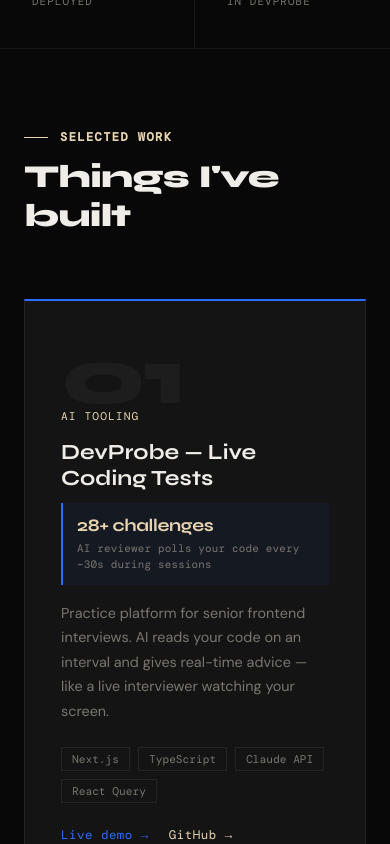
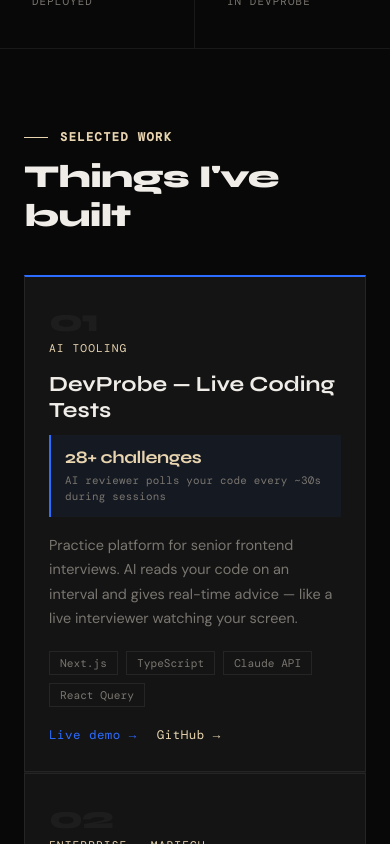
Before and after one commit to lucasfernandezdev15/portfolio, a React (Create React App) app: page / in a window 390 px wide. Shown: the part 1156-2000 px from the top of the page. Built offline with nearby package versions, Linux system fonts and the light colour scheme; a web font is replaced by a local one.

Commit message:
Fix mobile bento layout: remove empty gaps in project cards.

```diff
--- a/src/App.css
+++ b/src/App.css
@@ -452,7 +452,23 @@
   border-top: 1px solid var(--border);
 }
 
-/* ── RESPONSIVE ── */
+/* ── TABLET: bento simplificado (evita huecos del grid 3 col) ── */
+@media (max-width: 1024px) {
+  .projects-bento {
+    grid-template-columns: 1fr;
+    grid-template-rows: none;
+    grid-auto-rows: auto;
+  }
+  .bento-featured,
+  .bento-item-3 {
+    grid-column: auto;
+    grid-row: auto;
+  }
+  .bento-item-0 .tilt-card { min-height: unset; }
+  .bento-featured .proj-index { font-size: 3rem; }
+}
+
+/* ── MOBILE ── */
 @media (max-width: 768px) {
   .nav { padding: 20px 24px; }
   .nav-links { gap: 20px; }
@@ -466,9 +482,16 @@
   .stat-cell:nth-child(2) { border-right: none; }
   .stat-cell { border-bottom: 1px solid var(--border); }
   .stat-cell:nth-child(3), .stat-cell:nth-child(4) { border-bottom: none; }
-  .projects-bento { grid-template-columns: 1fr; }
-  .bento-featured { grid-column: span 1; grid-row: span 1; }
-  .bento-item-3 { grid-column: span 1; }
+  .section-title,
+  .scramble-title { margin-bottom: 40px; }
+  .projects-bento > * { min-height: 0; }
+  .tilt-card { padding: 28px 24px; }
+  .bento-item-0 .tilt-card,
+  .tilt-card-featured { min-height: unset; height: auto; }
+  .proj-index { font-size: 2rem; margin-bottom: 4px; }
+  .bento-featured .proj-index { font-size: 2rem; }
+  .proj-desc { margin-bottom: 20px; }
+  .proj-tech { margin-bottom: 20px; }
   .skills-layout, .about-layout { grid-template-columns: 1fr; gap: 40px; }
   .about-avatar-wrap { max-width: 200px; }
   .projects-grid { grid-template-columns: 1fr; }
```
